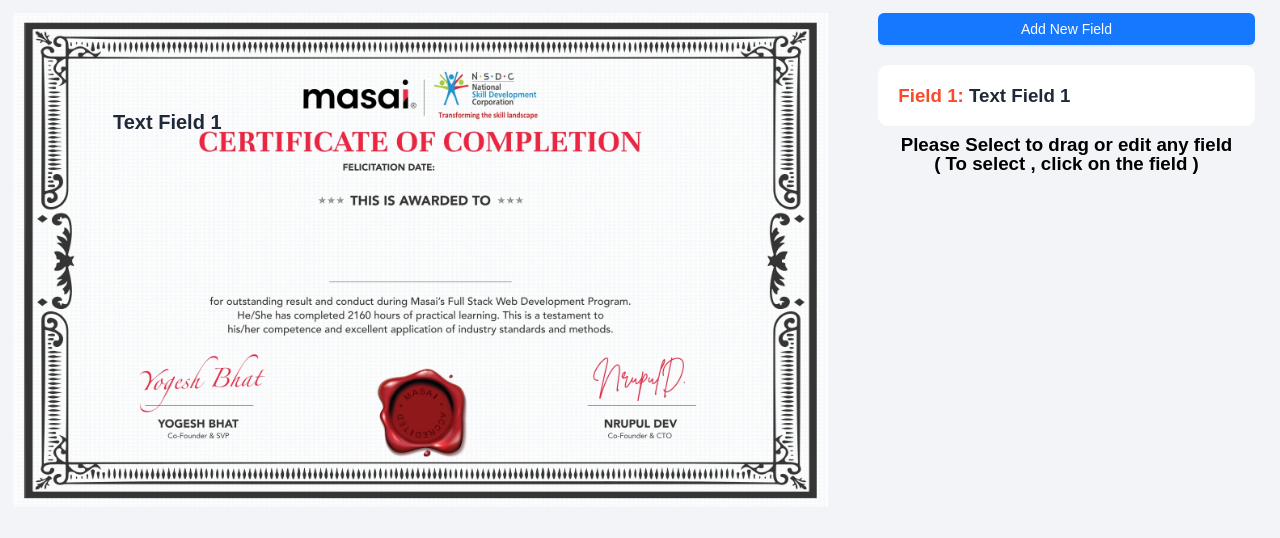
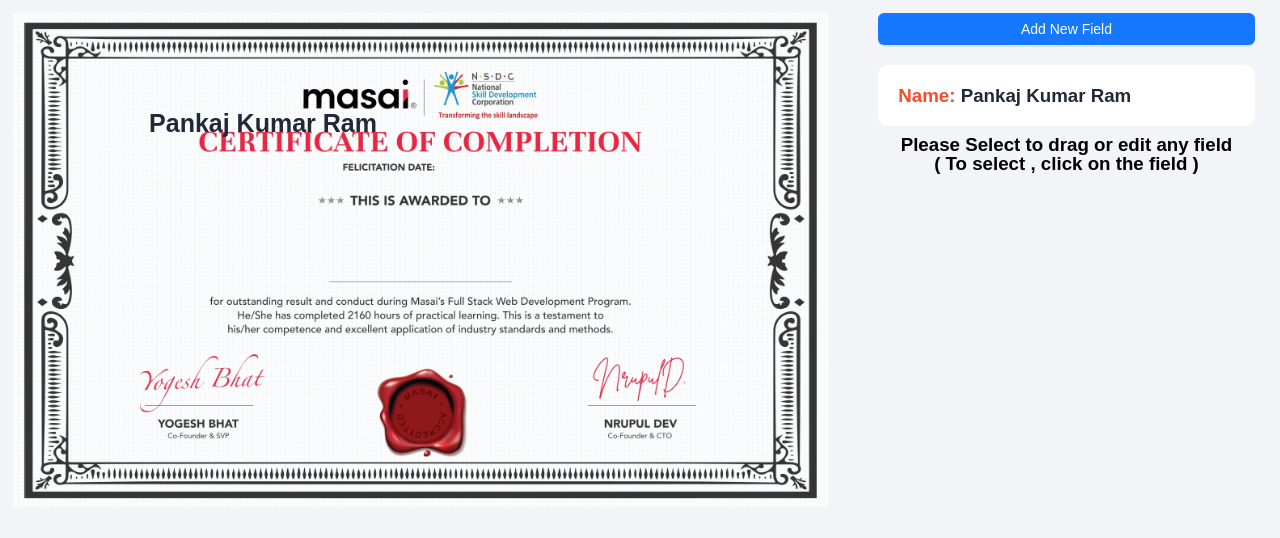
Before and after one commit to mangesh0712/Certidigital, a React (Create React App) app: page /edit in a window 1280 px wide. Shown: the top 538 px of the page. Built offline with nearby package versions, Linux system fonts and the light colour scheme; the HTML template or start-up script is replaced by a standard one.

Commit message:
Text alignment done, See descriptions for more
Text alignment done for the demo text field,
Name field and text alignment field added in forms.
some minor bugs fixed

```diff
--- a/src/Pages/SampleCertificate/index.jsx
+++ b/src/Pages/SampleCertificate/index.jsx
@@ -7,13 +7,15 @@
   const [shapes, setShapes] = useState([
     {
       id: 1,
+      name: "Name",
+      alignment: "center",
       x: 100,
       y: 100,
-      width: 200,
+      width: 300,
       height: 50,
-      text: "Text Field 1",
-      fontSize: 20,
-      fontWeight: 600,
+      text: "Pankaj Kumar Ram",
+      fontSize: 25,
+      fontWeight: 800,
       fontColor: "#1F2937",
       fontFamily: "Arial",
     },
@@ -33,6 +35,8 @@
       ...shapes,
       {
         id: numShapes + 1,
+        name: "Blank Field",
+        alignment: "center",
         x: newY,
         y: newY,
         width: 200,
@@ -206,13 +210,30 @@
         context.font = `${shape.fontWeight} ${shape.fontSize}px ${shape.fontFamily}`;
         let textWidth = context.measureText(shape.text).width;
         let textHeight = shape.fontSize;
-        shape.width = textWidth;
+        // shape.width = textWidth+60;
         shape.height = textHeight;
+        if (textWidth > shape.width) {
+          shape.width = textWidth + 60;
+        }
         let centerX = shape.x + shape.width / 2;
         let centerY = shape.y + shape.height / 2;
-        context.textAlign = "center";
+        let textX = context.canvas.width - shape.width / 2;
         context.textBaseline = "middle";
-        context.fillText(shape.text, centerX, centerY);
+        if (shape.alignment == "center") {
+          context.textAlign = "center";
+          context.fillText(shape.text, centerX, centerY);
+        } else if (shape.alignment == "left") {
+          context.textAlign = "left";
+          context.fillText(shape.text, shape.x, centerY);
+        } else if (shape.alignment == "right") {
+          context.textAlign = "right";;
+          let textX = shape.x + shape.width; // Adjust the x-coordinate to align the text to the right
+          let textY = shape.y + shape.height / 2;
+          context.fillText(shape.text, textX, textY);
+        }
+        // context.textAlign = "left";
+        // context.fillText(shape.text, shape.x, centerY);
+
         // context.strokeStyle = "grey";
         // context.lineWidth = 1;
         // context.strokeRect(shape.x, shape.y, shape.width, shape.height);
@@ -278,7 +299,7 @@
                 {shapes.map((shape) => (
                   <div key={shape.id}>
                     <h3 style={{ color: "#F94A29" }}>
-                      Field {shape.id}:{" "}
+                      {shape.name}:{" "}
                       <span
                         style={{
                           color: `${shape.fontColor}`,
@@ -393,8 +414,50 @@
                         <InputNumber />
                       </Form.Item>
                     </div>
+                    <Form.Item extra="Please give the 'Field Name' same as the csv file field names.">
+                      <div
+                        className="FieldTextMainDiv"
+                        style={{ marginBottom: -20 }}
+                      >
+                        <div className="FieldNameDiv">
+                          <Form.Item
+                            label="Field Name"
+                            name="name"
+                            rules={[
+                              {
+                                required: true,
+                                message: "Please enter the Field Name",
+                              },
+                            ]}
+                          >
+                            <Input />
+                          </Form.Item>
+                        </div>
+                        <div className="FieldTextDiv">
+                          <Form.Item
+                            label="Text Alignment"
+                            name="alignment"
+                            rules={[
+                              {
+                                required: true,
+                                message: "Please select the Text Alignment",
+                              },
+                            ]}
+                          >
+                            <Select placeholder="Select Text Algnment">
+                              <Select.Option value="center">
+                                Center
+                              </Select.Option>
+                              <Select.Option value="left">Left</Select.Option>
+                              <Select.Option value="right">Right</Select.Option>
+                            </Select>
+                          </Form.Item>
+                        </div>
+                      </div>
+                    </Form.Item>
                     <Form.Item
-                      label="Demo Text"
+                      style={{ marginTop: -10 }}
+                      label="Field Text"
                       name="text"
                       rules={[
                         {
@@ -440,7 +503,7 @@
                           },
                         ]}
                       >
-                        <Select allowClear placeholder="Select Font Weight">
+                        <Select placeholder="Select Font Weight">
                           <Select.Option value="300">300</Select.Option>
                           <Select.Option value="400">400</Select.Option>
                           <Select.Option value="500">500</Select.Option>
@@ -460,7 +523,25 @@
                           },
                         ]}
                       >
-                        <Input style={{ width: 100 }} />
+                        <Select placeholder="Select Font Family">
+                          <Select.Option value="Arial">Arial</Select.Option>
+                          <Select.Option value="Verdana">Verdana</Select.Option>
+                          <Select.Option value="Times New Roman">
+                            Times New Roman
+                          </Select.Option>
+                          <Select.Option value="Courier New">
+                            Courier New
+                          </Select.Option>
+                          <Select.Option value="Georgia">Georgia</Select.Option>
+                          <Select.Option value="Tahoma">Tahoma</Select.Option>
+                          <Select.Option value="Trebuchet MS">
+                            Trebuchet MS
+                          </Select.Option>
+                          <Select.Option value="Comic Sans MS">
+                            Comic Sans MS
+                          </Select.Option>
+                          <Select.Option value="Impact">Impact</Select.Option>
+                        </Select>
                       </Form.Item>
                     </div>
                     <Form.Item>
--- a/src/Styles/sampleCertificate.css
+++ b/src/Styles/sampleCertificate.css
@@ -1,26 +1,56 @@
-.sampleCertificateContainer{
+* {
+  font-family: "Mulish", sans-serif;
+  box-sizing: border-box;
+}
+.sampleCertificateContainer {
   display: flex;
-    gap:4%;
-    padding:1%;
+  gap: 4%;
+  padding: 1%;
   color: "#1F2937";
+  /* border:4px solid black; */
+  height: 100vh;
 }
-.canvasContainer{
+.sampleCertificateContainer::-webkit-scrollbar {
+  display: none;
+}
+.canvasContainer {
   width: 65%;
 }
-.sampleCertificateRightBox{
+.sampleCertificateRightBox {
   width: 30%;
+  overflow-y: scroll;
 }
-.sampleCertificateAddButton{
+/* Hide scrollbar for Chrome, Safari and Opera */
+.sampleCertificateRightBox::-webkit-scrollbar {
+  display: none;
+}
+
+/* Hide scrollbar for IE, Edge and Firefox */
+.sampleCertificateContainer {
+  -ms-overflow-style: none; /* IE and Edge */
+  scrollbar-width: none;
+}
+.sampleCertificateAddButton {
   text-align: center;
   margin-bottom: 20px;
 }
-.selectedShapeDiv{
+.selectedShapeDiv {
   display: flex;
   justify-content: space-between;
-    gap:15%
+  gap: 15%;
 }
-.TwoFormItemsDiv{
+.TwoFormItemsDiv {
   display: flex;
   justify-content: space-between;
-    gap:2%
+  gap: 2%;
 }
+.FieldTextMainDiv {
+  display: flex;
+  gap: 4%;
+}
+.FieldNameDiv {
+  width: 48%;
+}
+.FieldTextDiv {
+  width: 48%;
+}
```
Lines whose indentation alone changed are shown as unchanged.
